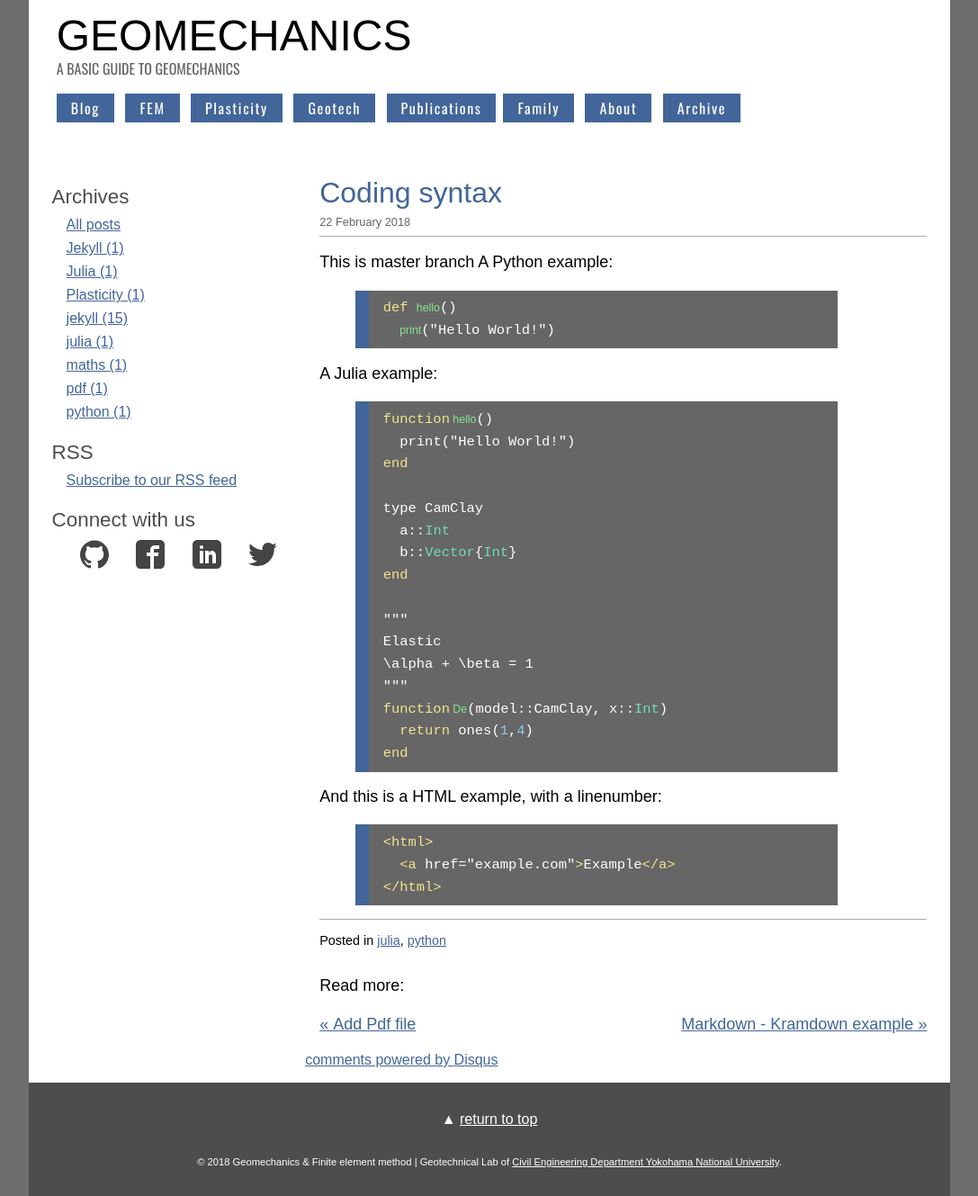
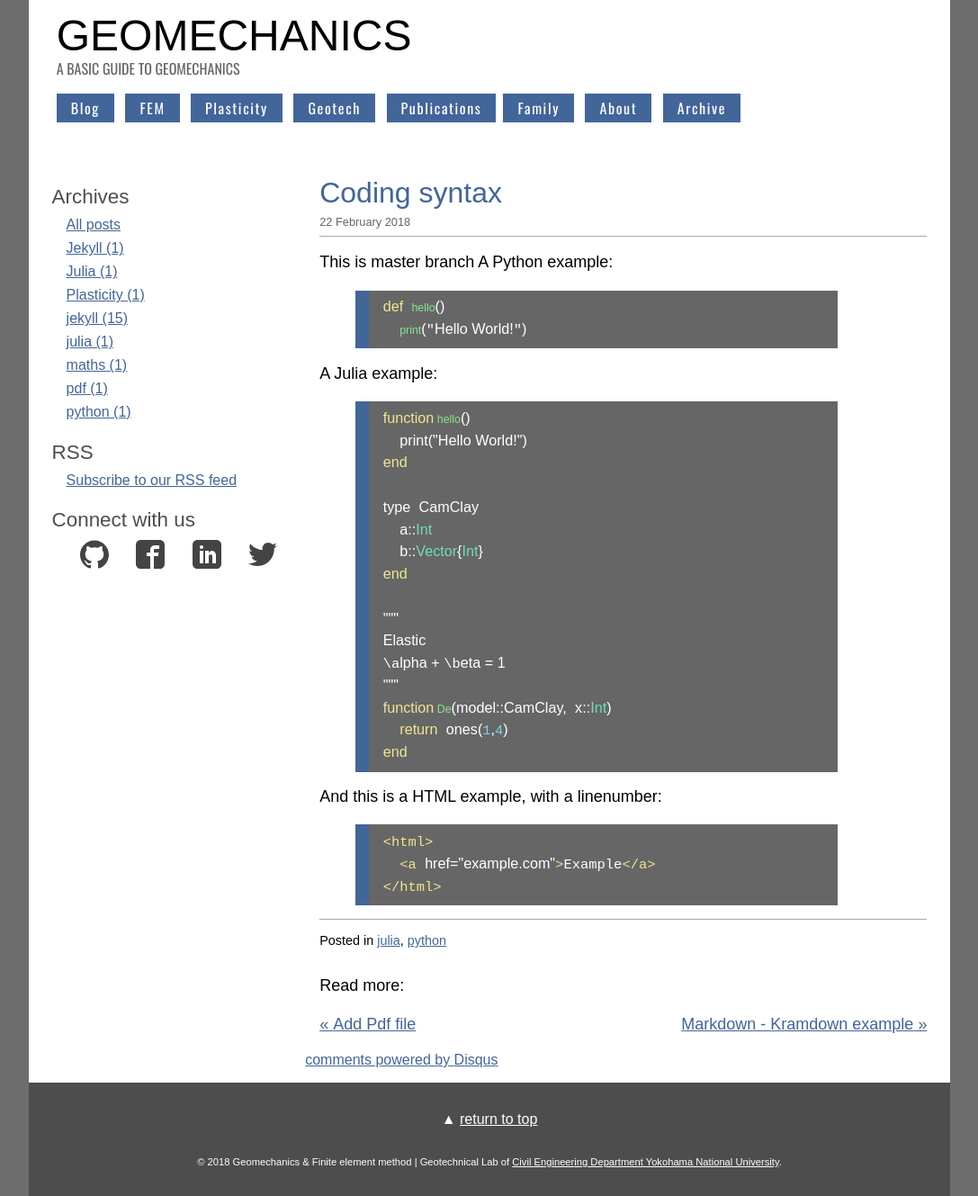
Before and after one commit to quangvunp/geomechanics, a Jekyll site: the page built from _posts/2018-02-22-coding-syntax.md, in a window 1280 px wide. Shown: the whole page at 90% size, without its empty margins (96-1183 px from the left). Built offline with Jekyll 4.4.1, drawn with Linux system fonts in a browser that asks for light colours; comment, search, counter and statistics services are not loaded.

Commit message:
Update syntax-highlighting.scss

```diff
--- a/css/syntax-highlighting.scss
+++ b/css/syntax-highlighting.scss
@@ -1,44 +1,45 @@
 ---
 ---
+.highlight  {font: 85% 'Arial', Georgia, serif;}
 
 .highlight {
-   font: 85% 'Arial', Georgia, serif;
+
   .hll { background-color: #ffffcc }
-  .c { font: 65% 'Arial', Georgia, serif; color: #87ceeb ; font-style: italic} /* Comment */
-  .err { color: #ffffff} /* Error */
-  .g { color: #ffffff} /* Generic */
-  .k { color: #f0e68c} /* Keyword */
-  .l { color: #ffffff} /* Literal */
-  .n { color: #ffffff} /* Name */
-  .o { color: #ffffff} /* Operator */
-  .x { color: #ffffff} /* Other */
-  .p { color: #ffffff} /* Punctuation */
-  .cm { color: #87ceeb} /* Comment.Multiline */
-  .cp { color: #cd5c5c} /* Comment.Preproc */
-  .c1 { color: #87ceeb} /* Comment.Single */
-  .cs { color: #87ceeb} /* Comment.Special */
-  .gd { font: 65% 'Arial', Georgia, serif; color: #0000c0; font-weight: bold; background-color: #008080 } /* Generic.Deleted */
-  .ge { color: #c000c0; text-decoration: underline} /* Generic.Emph */
-  .gr { color: #c0c0c0; font-weight: bold; background-color: #c00000 } /* Generic.Error */
-  .gh { color: #cd5c5c} /* Generic.Heading */
-  .gi {  font: 65% 'Arial', Georgia, serif;color: #ffffff; background-color: #0000c0 } /* Generic.Inserted */
+  .c { font: 85% 'Arial', Georgia, serif; color: #87ceeb ; font-style: italic} /* Comment */
+  .err {font: 85% 'Arial', Georgia, serif; color: #ffffff} /* Error */
+  .g {font: 85% 'Arial', Georgia, serif; color: #ffffff} /* Generic */
+  .k {font: 85% 'Arial', Georgia, serif; color: #f0e68c} /* Keyword */
+  .l {font: 85% 'Arial', Georgia, serif; color: #ffffff} /* Literal */
+  .n {font: 85% 'Arial', Georgia, serif; color: #ffffff} /* Name */
+  .o {font: 85% 'Arial', Georgia, serif; color: #ffffff} /* Operator */
+  .x {font: 85% 'Arial', Georgia, serif; color: #ffffff} /* Other */
+  .p {font: 85% 'Arial', Georgia, serif; color: #ffffff} /* Punctuation */
+  .cm {font: 85% 'Arial', Georgia, serif; color: #87ceeb} /* Comment.Multiline */
+  .cp {font: 85% 'Arial', Georgia, serif; color: #cd5c5c} /* Comment.Preproc */
+  .c1 {font: 85% 'Arial', Georgia, serif; color: #87ceeb} /* Comment.Single */
+  .cs {font: 85% 'Arial', Georgia, serif; color: #87ceeb} /* Comment.Special */
+  .gd {font: 85% 'Arial', Georgia, serif; font: 65% 'Arial', Georgia, serif; color: #0000c0; font-weight: bold; background-color: #008080 } /* Generic.Deleted */
+  .ge {font: 85% 'Arial', Georgia, serif; color: #c000c0; text-decoration: underline} /* Generic.Emph */
+  .gr {font: 85% 'Arial', Georgia, serif; color: #c0c0c0; font-weight: bold; background-color: #c00000 } /* Generic.Error */
+  .gh {font: 85% 'Arial', Georgia, serif; color: #cd5c5c} /* Generic.Heading */
+  .gi {font: 65% 'Arial', Georgia, serif;color: #ffffff; background-color: #0000c0 } /* Generic.Inserted */
   span.go { color: #add8e6; font-weight: bold; background-color: #4d4d4d } /* Generic.Output, qualified with span to prevent applying this style to the Go language, see #1153. */
-  .gp { color: #ffffff} /* Generic.Prompt */
-  .gs { color: #ffffff} /* Generic.Strong */
-  .gu { color: #cd5c5c} /* Generic.Subheading */
-  .gt { font: 65% 'Arial', Georgia, serif; color: #c0c0c0; font-weight: bold; background-color: #c00000 } /* Generic.Traceback */
-  .kc { color: #f0e68c} /* Keyword.Constant */
-  .kd { color: #f0e68c} /* Keyword.Declaration */
-  .kn { color: #f0e68c} /* Keyword.Namespace */
-  .kp { color: #f0e68c} /* Keyword.Pseudo */
-  .kr { color: #f0e68c} /* Keyword.Reserved */
-  .kt { color: #71ddb4} /* Keyword.Type */
-  .ld { color: #ffffff} /* Literal.Date */
-  .m { color: #ffffff} /* Literal.Number */
-  .s { color: #ffffff} /* Literal.String */
-  .na { color: #ffffff} /* Name.Attribute */
-  .nb { color: #ffffff} /* Name.Builtin */
-  .nc { color: #87e58d} /* Name.Class */
+  .gp {font: 85% 'Arial', Georgia, serif; color: #ffffff} /* Generic.Prompt */
+  .gs {font: 85% 'Arial', Georgia, serif; color: #ffffff} /* Generic.Strong */
+  .gu {font: 85% 'Arial', Georgia, serif; color: #cd5c5c} /* Generic.Subheading */
+  .gt {font: 65% 'Arial', Georgia, serif; color: #c0c0c0; font-weight: bold; background-color: #c00000 } /* Generic.Traceback */
+  .kc {font: 85% 'Arial', Georgia, serif; color: #f0e68c} /* Keyword.Constant */
+  .kd {font: 85% 'Arial', Georgia, serif; color: #f0e68c} /* Keyword.Declaration */
+  .kn {font: 85% 'Arial', Georgia, serif; color: #f0e68c} /* Keyword.Namespace */
+  .kp {font: 85% 'Arial', Georgia, serif; color: #f0e68c} /* Keyword.Pseudo */
+  .kr {font: 85% 'Arial', Georgia, serif; color: #f0e68c} /* Keyword.Reserved */
+  .kt {font: 85% 'Arial', Georgia, serif; color: #71ddb4} /* Keyword.Type */
+  .ld {font: 85% 'Arial', Georgia, serif; color: #ffffff} /* Literal.Date */
+  .m {font: 85% 'Arial', Georgia, serif; color: #ffffff} /* Literal.Number */
+  .s {font: 85% 'Arial', Georgia, serif; color: #ffffff} /* Literal.String */
+  .na {font: 85% 'Arial', Georgia, serif; color: #ffffff} /* Name.Attribute */
+  .nb {font: 85% 'Arial', Georgia, serif; color: #ffffff} /* Name.Builtin */
+  .nc {font: 85% 'Arial', Georgia, serif; color: #87e58d} /* Name.Class */
   .no { color: #ffa0a0} /* Name.Constant */
   .nd { color: #ffffff} /* Name.Decorator */
   .ni { color: #ffdead} /* Name.Entity */
```
